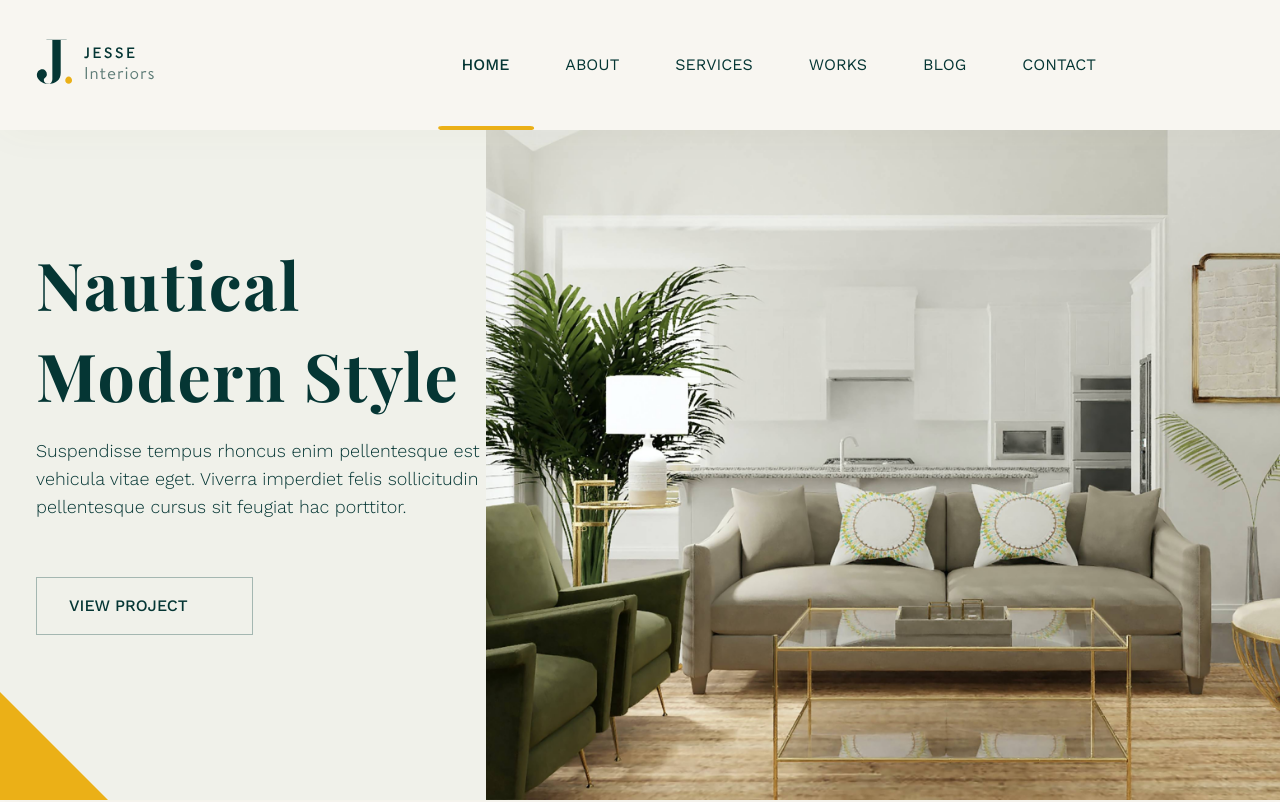
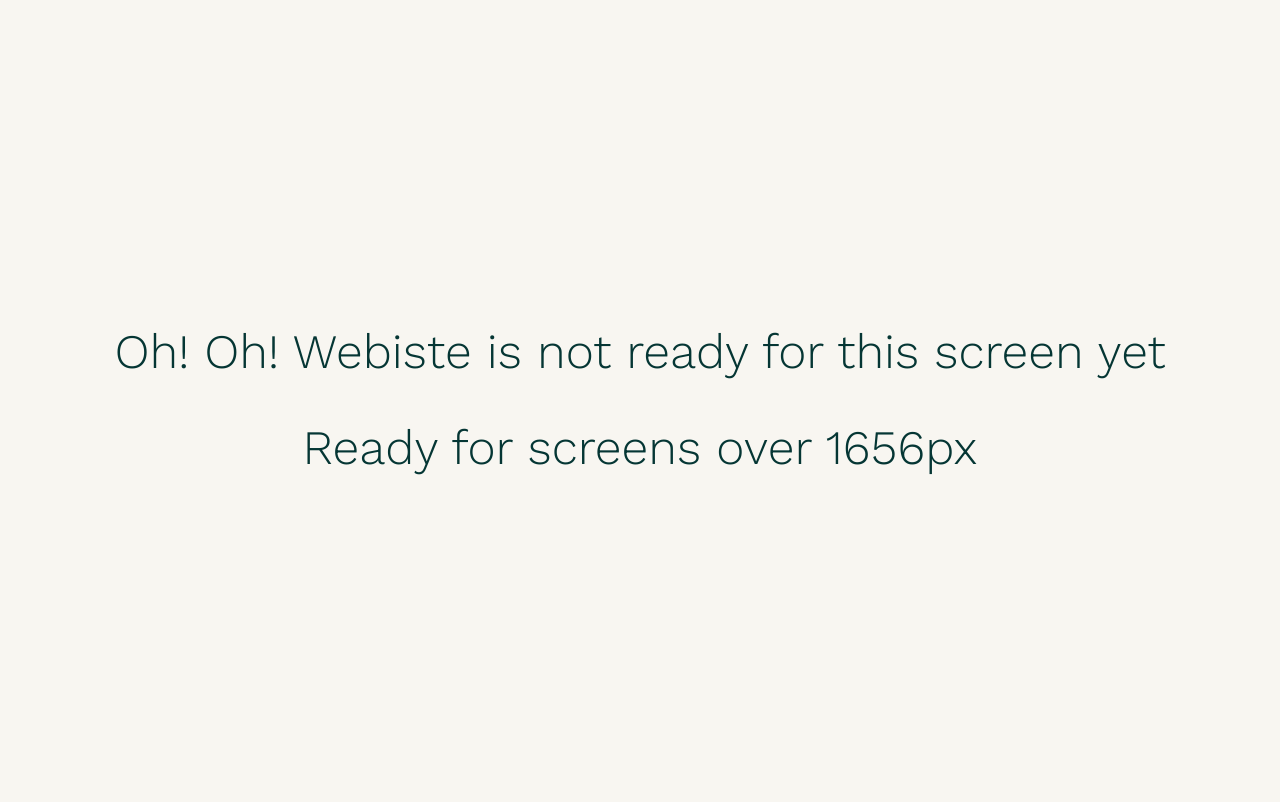
Before and after one commit to zekasflower/jesse-interiors, a Vue app: page / in a window 1280 px wide. Shown: the top 802 px of the page. Built offline with nearby package versions, Linux system fonts and the light colour scheme; some icons are missing; a web font is replaced by a local one.

Commit message:
Dynamic Active Links

```diff
--- a/src/App.vue
+++ b/src/App.vue
@@ -10,9 +10,25 @@ import NewsletterSection from '@/components/NewsletterSection.vue'
 import BlogSection from '@/components/BlogSection.vue'
 import ContactSection from '@/components/ContactSection.vue'
 import FooterSection from '@/components/FooterSection.vue'
+
+import { onMounted, ref } from 'vue'
+
+const windowWidth = ref(null)
+
+onMounted(() => {
+  windowWidth.value = window.innerWidth
+  window.addEventListener('resize', () => { windowWidth.value = window.innerWidth })
+})
 </script>
 
 <template>
+  <p
+    class="fixed top-1/2 left-1/2 -translate-x-1/2 -translate-y-1/2 font-light text-sm sm:text-2xl md:text-3xl lg:text-4xl xl:text-5xl w-full text-center"
+    v-if="windowWidth < 1656">
+    Oh! Oh! Webiste is not ready for this screen yet <br> <br>
+    Ready for screens over 1656px
+  </p>
+  <template v-else>
     <WebisteNav />
     <HeroSection />
     <BrandsSection />
@@ -20,8 +36,9 @@ import FooterSection from '@/components/FooterSection.vue'
     <ServicesSection />
     <ProtfoliosSection />
     <TestimonialsSection />
+    <BlogSection />
     <NewsletterSection />
-  <BlogSection />
     <ContactSection />
     <FooterSection />
   </template>
+</template>
--- a/src/components/AboutMeSection.vue
+++ b/src/components/AboutMeSection.vue
@@ -1,5 +1,5 @@
 <template>
-  <section class="about-me">
+  <section class="about-me" id="About">
     <div class="container">
       <div class="content-wrapper">
         <div class="left-section">
--- a/src/components/BlogSection.vue
+++ b/src/components/BlogSection.vue
@@ -13,7 +13,7 @@ const articles = ref([
 </script>
 
 <template>
-  <section class="blog-section">
+  <section class="blog-section" id="Blog">
     <div class="container">
       <div class="content-wrapper">
         <div class="section-info">
@@ -39,7 +39,7 @@ const articles = ref([
 
 <style lang="postcss" scoped>
 .blog-section {
-  @apply pt-8 pb-48 relative text-center overflow-hidden;
+  @apply pt-40 pb-20 relative text-center overflow-hidden;
   .content-wrapper {
     .section-info {
       @apply pb-16;
--- a/src/components/ContactSection.vue
+++ b/src/components/ContactSection.vue
@@ -1,5 +1,5 @@
 <template>
-  <section class="contact-section">
+  <section class="contact-section" id="Contact">
     <div class="container">
       <div class="content-wrapper">
         <img src="@/assets/images/dots.png" class="dots-img">
--- a/src/components/FooterSection.vue
+++ b/src/components/FooterSection.vue
@@ -20,7 +20,7 @@ const ContactLinks = ref(['info@templatesjungle.com', '15Th Street Avenue, New Y
           <h3>Quick links </h3>
           <ul>
             <li v-for="link in QuickLinks" :key="link">
-              <a href="#" v-html="link" :class="{ 'font-normal': ActiveLink === link }" @click.prevent="ActiveLink = link"></a>
+              <a :href="'#' + link" v-html="link" :class="{ 'font-normal': ActiveLink === link }" @click="ActiveLink = link"></a>
             </li>
           </ul>
         </div>
--- a/src/components/HeroSection.vue
+++ b/src/components/HeroSection.vue
@@ -1,5 +1,6 @@
 <template>
-  <header class="hero-section">
+  <section class="pt-[130px]" id="Home">
+    <header class="hero-section" id="Home">
       <div class="triangle-shape bottom-left"></div>
       <img src="@/assets/images/hero-1.png" class="bg-img">
       <div class="container">
@@ -12,6 +13,7 @@
         </div>
       </div>
     </header>
+  </section>
 </template>
 
 <style lang="postcss" scoped>
--- a/src/components/NewsletterSection.vue
+++ b/src/components/NewsletterSection.vue
@@ -24,7 +24,7 @@
 
 <style lang="postcss" scoped>
 .newsletter-section {
-  @apply py-48 relative overflow-hidden;
+  @apply pb-48 pt-20 relative overflow-hidden;
   .content-wrapper {
     @apply flex gap-x-32 items-center;
     .pic-section {
--- a/src/components/ProtfoliosSection.vue
+++ b/src/components/ProtfoliosSection.vue
@@ -19,7 +19,7 @@ const portfolios = ref([
 </script>
 
 <template>
-  <section class="portfolios-section">
+  <section class="portfolios-section" id="Works">
     <div class="triangle-shape bottom-left"></div>
     <div class="container">
       <div class="content-wrapper">
--- a/src/components/ServicesSection.vue
+++ b/src/components/ServicesSection.vue
@@ -1,5 +1,5 @@
 <template>
-  <section class="services-section">
+  <section class="services-section" id="Services">
     <div class="triangle-shape bottom-right"></div>
     <div class="container">
       <div class="content-wrapper">
--- a/src/components/WebisteNav.vue
+++ b/src/components/WebisteNav.vue
@@ -1,8 +1,26 @@
 <script setup>
-import { ref } from 'vue'
+import { onMounted, ref, watchEffect } from 'vue'
 
 const ActiveLink = ref('Home')
 const NavbarLinks = ref(['Home', 'About', 'Services', 'Works', 'Blog', 'Contact'])
+const linksOffsets = ref([])
+
+onMounted(() => {
+  setTimeout(() => {
+    NavbarLinks.value.forEach((link) => {
+      linksOffsets.value.push(document.getElementById(link).offsetTop)
+      console.log(link + ' ====== ' + document.getElementById(link).offsetTop )
+    })
+  }, 100);
+  window.addEventListener('scroll', () => {
+    // console.log(window.scrollY)
+    linksOffsets.value.forEach((offset, index) => {
+      if (window.scrollY >= (offset - 500)) {
+        ActiveLink.value = NavbarLinks.value[index]
+      }
+    })
+  })
+})
 </script>
 
 <template>
@@ -15,7 +33,7 @@ const NavbarLinks = ref(['Home', 'About', 'Services', 'Works', 'Blog', 'Contact'
         <div class="left-side">
           <ul class="nav-links">
             <li v-for="link in NavbarLinks" :key="link">
-              <a href="#" class="nav-link" v-html="link" :class="{ active: ActiveLink === link }" @click.prevent="ActiveLink = link"></a>
+              <a :href="'#' + link" class="nav-link" v-html="link" :class="{ active: ActiveLink === link }" @click="ActiveLink = link"></a>
             </li>
           </ul>
           <div class="nav-actions">
--- a/src/style.css
+++ b/src/style.css
@@ -4,8 +4,9 @@
 @tailwind components;
 @tailwind utilities;
 
+:root { @apply scroll-smooth }
 ::selection { @apply bg-transparent text-green-500 }
-body { @apply font-work-sans min-h-screen bg-neutral-50 text-green-900 pt-[130px]; }
+body { @apply font-work-sans min-h-screen bg-neutral-50 text-green-900; }
 
 .triangle-shape {
   @apply absolute border-[54px] border-yellow-500;
```
Lines whose indentation alone changed are shown as unchanged.
